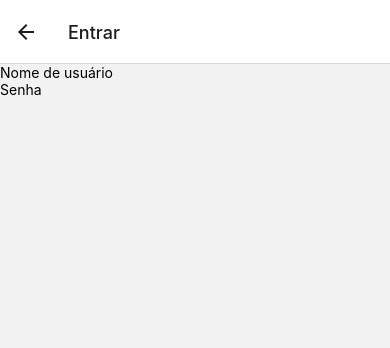
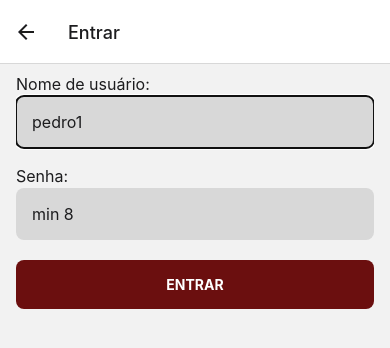
Before and after one commit to dijalmasilva/projeto-alianca-graphcsm-react-native, a React Native app: screen /signIn in a window 390 px wide. Shown: the top 348 px of the page. Built offline with nearby package versions, Linux system fonts and the light colour scheme.

Commit message:
Create SignIn Page

```diff
--- a/components/input/avatar-input.tsx
+++ b/components/input/avatar-input.tsx
@@ -12,12 +12,11 @@ const AvatarInput = () => {
         const result = await ImagePicker.launchImageLibraryAsync({
             mediaTypes: ImagePicker.MediaTypeOptions.Images,
             allowsEditing: true,
-            aspect: [4, 5],
+            aspect: [4, 4],
             quality: 1,
         })
 
         if (!result.cancelled) {
-            console.log(result)
             setImage(result.uri)
         }
     }
@@ -30,7 +29,7 @@ const AvatarInput = () => {
     return (
         <View style={styles.container}>
             <View style={combineStyleImageContainer}>
-                <Image source={{uri: imgUri}} style={styles.image}/>
+                { imgUri ? <Image source={{uri: imgUri}} style={styles.image}/> : null}
             </View>
             <View style={styles.buttonContainer}>
                 <PrimaryButton onPress={getPickImage}>
--- a/components/input/input.tsx
+++ b/components/input/input.tsx
@@ -14,6 +14,7 @@ const Input = ({
                    textContentType,
                    onChangeText,
                    children,
+                   autoFocus,
                    ...props
                }: Props) => {
     const theme = useTheme();
@@ -32,7 +33,8 @@ const Input = ({
     return (
         <View>
             <Text style={combineStyleText}>{label}:</Text>
-            <TextInput onFocus={onFocus} defaultValue={defaultValue} value={value} placeholder={placeholder}
+            <TextInput autoFocus={autoFocus} onFocus={onFocus} defaultValue={defaultValue} value={value}
+                       placeholder={placeholder}
                        secureTextEntry={secureTextEntry} textContentType={textContentType} onChangeText={onChangeText}
                        style={combineStyle} {...props}>{children}</TextInput>
         </View>
--- a/screens/sign-in/sign-in.tsx
+++ b/screens/sign-in/sign-in.tsx
@@ -1,17 +1,33 @@
-import {Text, View, Image, TextInput} from "react-native";
+import {ScrollView, StyleSheet} from "react-native";
 import {useState} from "react";
+import {PrimaryButton} from "../../components/button/button";
+import Input from "../../components/input/input";
+import MainLayout from "../../layouts/MainLayout";
 
 const SignIn = () => {
     const [username, setUsername] = useState('')
     const [password, setPassword] = useState('')
 
+    const signIn = () => {
+        console.log('asasd')
+    }
+
     return (
-        <View style={{ flex: 1 }}>
-           <TextInput onChangeText={setUsername} placeholder="Nome de usuário" />
-           <TextInput onChangeText={setPassword} placeholder="Senha" textContentType="password" />
-
-        </View>
+        <MainLayout>
+            <ScrollView style={styles.container}>
+                <Input autoFocus label="Nome de usuário" placeholder="pedro1" textContentType="nickname"/>
+                <Input label="Senha" placeholder="min 8" textContentType="password" secureTextEntry/>
+                <PrimaryButton onPress={signIn}>Entrar</PrimaryButton>
+            </ScrollView>
+        </MainLayout>
     )
 }
 
+const styles = StyleSheet.create({
+    container: {
+        flex: 1,
+        flexDirection: "column",
+    }
+})
+
 export default SignIn
--- a/screens/sign-up/sign-up.tsx
+++ b/screens/sign-up/sign-up.tsx
@@ -26,7 +26,7 @@ const SignUp = () => {
         <MainLayout>
             <ScrollView>
                 <AvatarInput/>
-                <Input label="Nome de usuário" placeholder="pedro1" textContentType="nickname"/>
+                <Input autoFocus label="Nome de usuário" placeholder="pedro1" textContentType="nickname"/>
                 <Input label="Senha" placeholder="min 8" textContentType="password" secureTextEntry/>
                 <Input label="Nome" textContentType="name" placeholder="Simão Pedro"/>
                 <Input defaultValue={birthday} onFocus={openDatePicker} label="Data de nascimento" placeholder="dd/mm/yyyy"/>
```
Also changed, not shown: screens/worships/worships.tsx (added, +11 -0 lines). Lines whose indentation alone changed are shown as unchanged.
